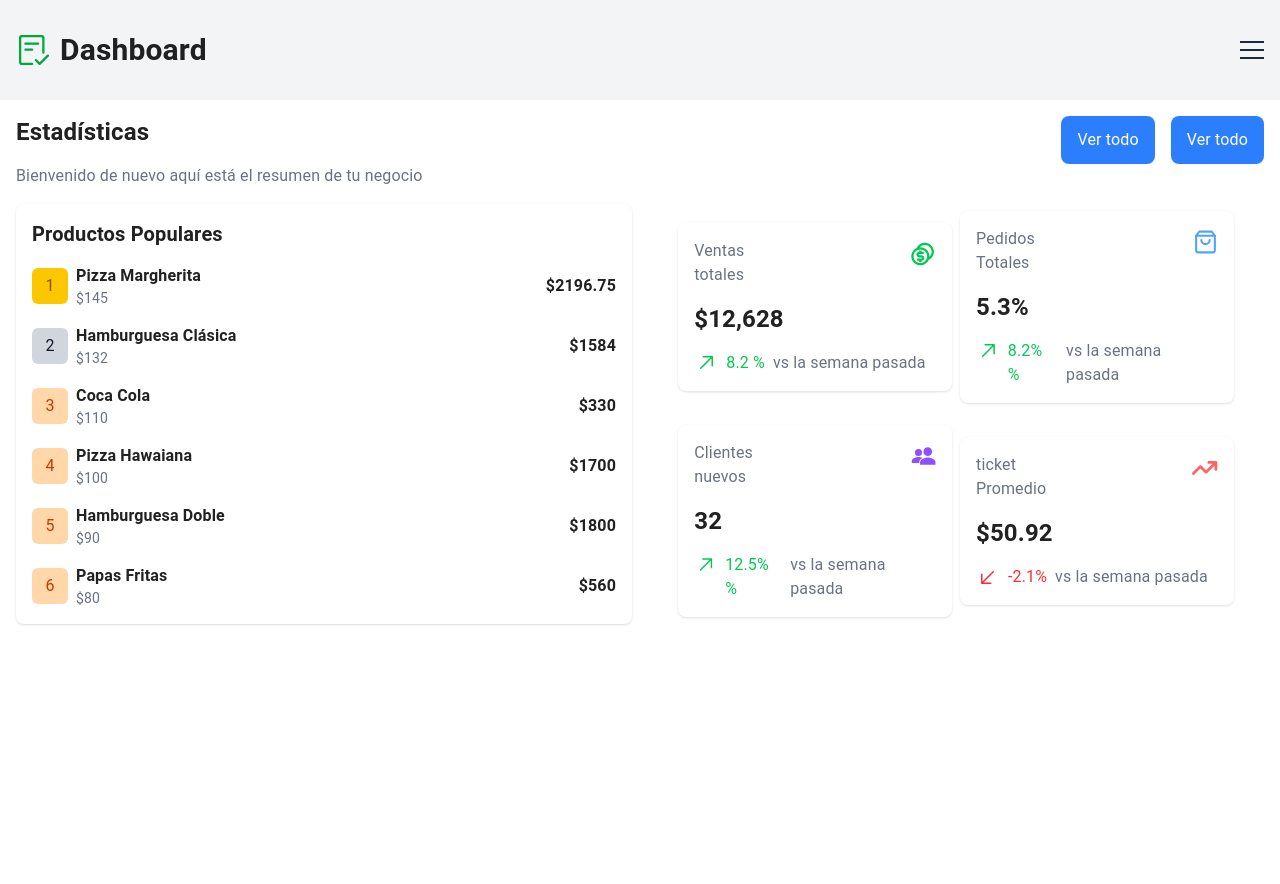
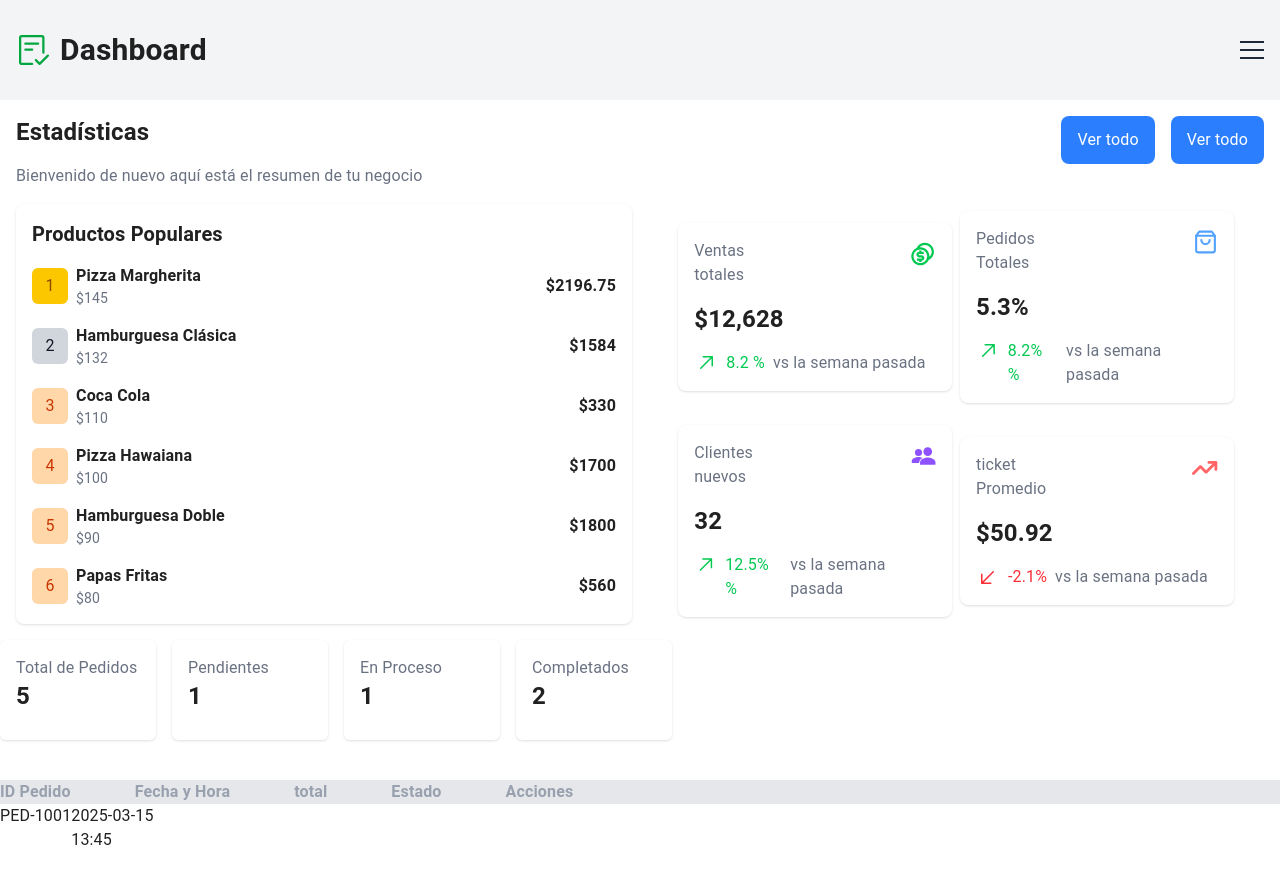
Before and after one commit to wapifoodmx-ctrl/WapifoodFront, a Next.js app: page /dashboard in a window 1280 px wide. Shown: the top 884 px of the page. Before the commit the page ends 800 px from the top, so only its background shows below. Built offline with nearby package versions, Linux system fonts and the light colour scheme.

Commit message:
se empezó a hacer el componente de las pedidos

```diff
--- a/dashboardComponents/dashboard.jsx
+++ b/dashboardComponents/dashboard.jsx
@@ -1,12 +1,16 @@
+import IdPedidos from './idpedidos';
 import { useRouter } from 'next/router';
 import Navbar from './navbar';
 import MainContentDasboard from './mainContentDasboard';
+import Pedidos from './pedidos';
+
 export default function Dashboard2() {
     return (
-        <main className='w-full min-h-screen bg-black grid grid-rows-[100px_1fr]'>
+        <main className='w-full min-h-screen  grid grid-rows-[100px_1fr]'>
             <Navbar />
             <MainContentDasboard />
-
+            <Pedidos />
+            <IdPedidos />
         </main>
     );
 }
--- /dev/null
+++ b/dashboardComponents/idpedidos.jsx
@@ -0,0 +1,21 @@
+export default function IdPedidos() {
+
+    return (
+        <section className="py-10">
+            <div className="flex w-full text-gray-400 font-bold  gap-16 bg-gray-200">
+                <span>ID Pedido </span>
+                <span>Fecha y Hora</span>
+                <span>total</span>
+                <span>Estado</span>
+                <span>Acciones</span>
+            </div>
+            <div className="flex">
+                <div className="">PED-1001</div>
+                <div className="flex flex-col">
+                    <p>2025-03-15</p>
+                    <p>13:45</p>
+                </div>
+            </div>
+        </section>
+    )
+}
--- /dev/null
+++ b/dashboardComponents/pedidos.jsx
@@ -0,0 +1,31 @@
+export default function Pedidos() {
+    const data = [
+        {
+            Titulo: "Total de Pedidos",
+            Cantidad: 5
+        },
+        {
+            Titulo: "Pendientes",
+            Cantidad: 1
+        },
+        {
+            Titulo: "En Proceso",
+            Cantidad: 1
+        },
+        {
+            Titulo: "Completados",
+            Cantidad: 2
+        }
+    ];
+
+    return (
+        <div className="flex flex-col md:flex-row gap-4 w-2xl">
+            {data.map((item, index) => (
+                <section key={index} className="md:flex bg-white p-4 rounded-md shadow-sm flex-col w-4/12 h-25">
+                    <div className="text-gray-500">{item.Titulo}</div>
+                    <p className="flex font-bold text-2xl">{item.Cantidad}</p>
+                </section>
+            ))}
+        </div>
+    );
+}
```
